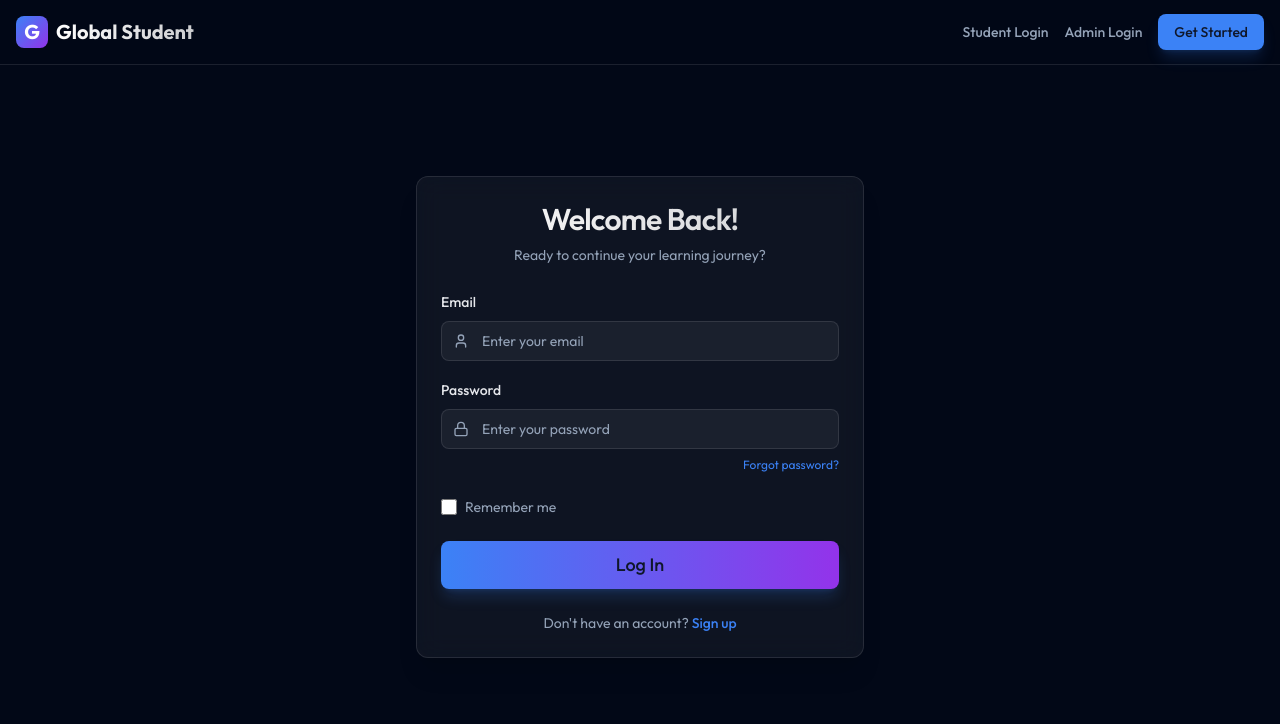
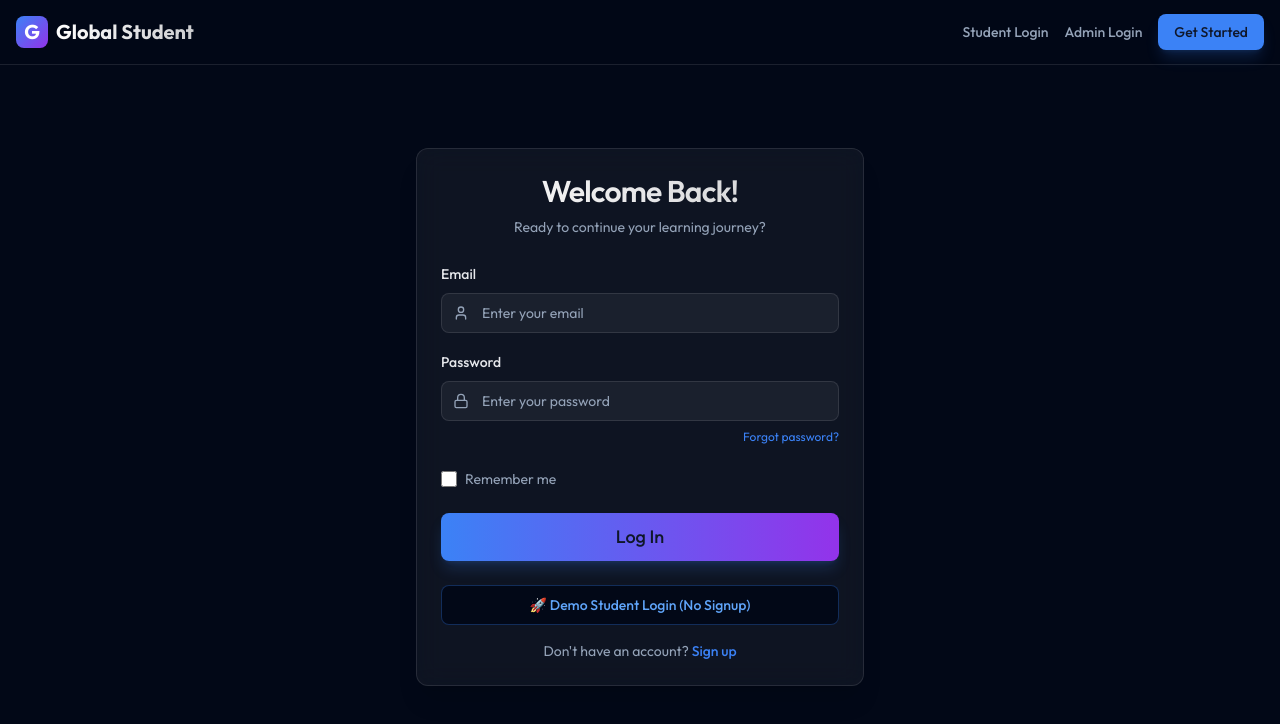
Before and after one commit to bharat-rathi/global-student, a React (Vite) app in the folder kinetic-crab/: page /login in a window 1280 px wide. Shown: the top 724 px of the page. Built offline with nearby package versions, Linux system fonts and the light colour scheme.

Commit message:
Feat: Add Demo Student login for easier testing

```diff
--- a/kinetic-crab/src/features/auth/StudentLogin.tsx
+++ b/kinetic-crab/src/features/auth/StudentLogin.tsx
@@ -96,6 +96,16 @@ export const StudentLogin = () => {
                     </form>
                 </CardContent>
                 <CardFooter className="justify-center flex-col gap-4">
+                    <Button
+                        variant="outline"
+                        onClick={() => {
+                            useAuthStore.getState().loginAsDemoStudent();
+                            navigate('/dashboard');
+                        }}
+                        className="w-full border-blue-500/30 text-blue-400 hover:bg-blue-500/10"
+                    >
+                        🚀 Demo Student Login (No Signup)
+                    </Button>
                     <p className="text-sm text-muted-foreground">
                         Don't have an account?{' '}
                         <Link to="/register" className="text-primary hover:underline font-medium">
--- a/kinetic-crab/src/store/useAuthStore.ts
+++ b/kinetic-crab/src/store/useAuthStore.ts
@@ -15,6 +15,7 @@ interface AuthState {
     isAuthenticated: boolean;
     login: (email: string, password: string) => Promise<void>;
     loginAsDevAdmin: () => void;
+    loginAsDemoStudent: () => void;
     register: (email: string, password: string, metadata: any) => Promise<void>;
     logout: () => Promise<void>;
     checkSession: () => Promise<void>;
@@ -56,6 +57,18 @@ export const useAuthStore = create<AuthState>((set) => ({
             role: 'admin',
             firstName: 'Developer',
             lastName: 'Admin',
+        };
+        set({ user, isAuthenticated: true });
+    },
+
+    loginAsDemoStudent: () => {
+        const user: User = {
+            id: 'demo-student-id',
+            email: 'demo@student.com',
+            username: 'DemoStudent',
+            role: 'student',
+            firstName: 'Demo',
+            lastName: 'Student',
         };
         set({ user, isAuthenticated: true });
     },
```
